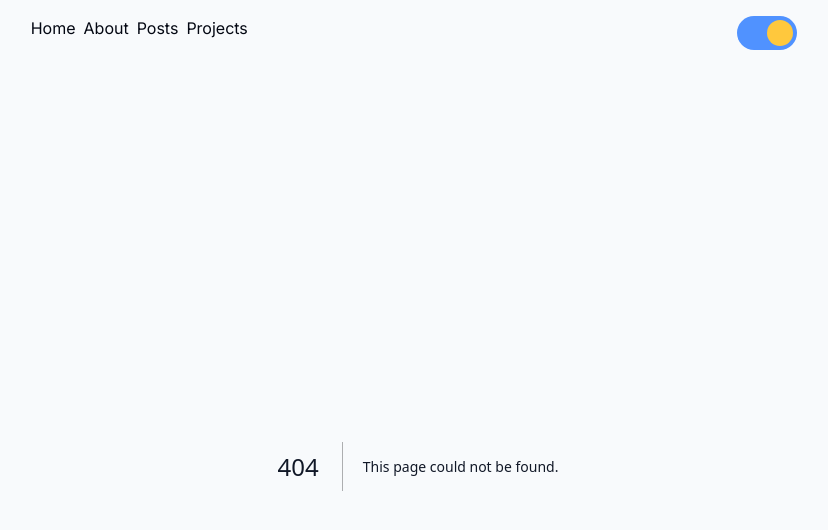
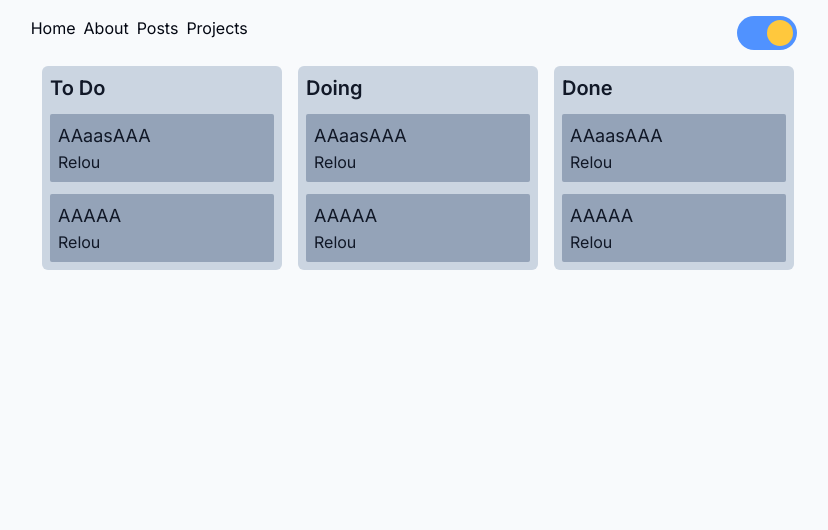
Before and after one commit to luizsetten/luizsetten-portfolio, a Next.js app: page /kanban in a window 1280 px wide. Before the commit this address had no page. Shown: the top 530 px of the page, without its empty margins (222-1050 px from the left). Built offline with nearby package versions, Linux system fonts and the light colour scheme.

Commit message:
feat: Including kanban

```diff
--- a/package.json
+++ b/package.json
@@ -11,6 +11,7 @@
   "dependencies": {
     "@types/node": "20.4.5",
     "@types/react": "18.2.16",
+    "@types/react-beautiful-dnd": "^13.1.4",
     "@types/react-dom": "18.2.7",
     "@vercel/analytics": "^1.0.1",
     "autoprefixer": "10.4.14",
@@ -22,6 +23,7 @@
     "next-contentlayer": "^0.3.4",
     "postcss": "8.4.27",
     "react": "18.2.0",
+    "react-beautiful-dnd": "^13.1.1",
     "react-dom": "18.2.0",
     "tailwindcss": "3.3.3",
     "typescript": "5.1.6"
--- /dev/null
+++ b/src/app/kanban/_components/DroppableCard.tsx
@@ -0,0 +1,63 @@
+import { StrictModeDroppable } from "@/components/StricModeDroppable";
+import { Draggable, DroppableProps } from "react-beautiful-dnd";
+
+const grid = 8;
+
+const getItemStyle = (isDragging: boolean, draggableStyle: any) => ({
+  // some basic styles to make the items look a bit nicer
+  userSelect: "none",
+  padding: grid * 2,
+  margin: `0 0 ${grid}px 0`,
+
+  // change background colour if dragging
+  background: isDragging ? "lightgreen" : "grey",
+
+  // styles we need to apply on draggables
+  ...draggableStyle,
+});
+
+const getListStyle = (isDraggingOver: boolean) => ({
+  background: isDraggingOver ? "lightblue" : "lightgrey",
+  padding: grid,
+  width: 250,
+});
+
+const DroppableCard = ({
+  title,
+  children,
+  ...props
+}: DroppableProps & { title: string }) => {
+  return (
+    <StrictModeDroppable droppableId="droppable">
+      {(provided, snapshot) => (
+        <div
+          {...provided.droppableProps}
+          ref={provided.innerRef}
+          style={getListStyle(snapshot.isDraggingOver)}
+          className="bg-slate-400 rounded-md w-60 py-2 px-2"
+        >
+          title
+          <Draggable key={"1"} draggableId="a" index={1}>
+            {(provided, snapshot) => (
+              <div
+                className="bg-gray-200 rounded-md"
+                ref={provided.innerRef}
+                {...provided.draggableProps}
+                {...provided.dragHandleProps}
+                style={getItemStyle(
+                  snapshot.isDragging,
+                  provided.draggableProps.style
+                )}
+              >
+                Eita
+              </div>
+            )}
+          </Draggable>
+          {provided.placeholder}
+        </div>
+      )}
+    </StrictModeDroppable>
+  );
+};
+
+export default DroppableCard;
--- /dev/null
+++ b/src/app/kanban/page.tsx
@@ -0,0 +1,164 @@
+"use client";
+
+import { StrictModeDroppable } from "@/components/StricModeDroppable";
+import { useEffect, useState } from "react";
+import {
+  DragDropContext,
+  Draggable,
+  DropResult,
+  OnDragEndResponder,
+} from "react-beautiful-dnd";
+
+const grid = 8;
+
+const getItemStyle = (draggableStyle: any) => ({
+  // some basic styles to make the items look a bit nicer
+  // userSelect: "none",
+  // padding: grid * 2,
+  // margin: `0 0 ${grid}px 0`,
+
+  // change background colour if dragging
+  // background: isDragging ? "lightgreen" : "grey",
+
+  // styles we need to apply on draggables
+  ...draggableStyle,
+});
+
+interface IKanbanCard {
+  id: string;
+  title: string;
+  description: string;
+}
+
+interface IKanbanColumn {
+  id: string;
+  title: string;
+  list: IKanbanCard[];
+}
+
+const Kanban = () => {
+  // https://github.com/atlassian/react-beautiful-dnd/blob/master/docs/about/examples.md
+  const [items, setItems] = useState<IKanbanColumn[]>([
+    {
+      id: "todo",
+      title: "To Do",
+      list: [
+        {
+          description: "Relou",
+          id: "first",
+          title: "AAaasAAA",
+        },
+        {
+          description: "Relou",
+          id: "firsat",
+          title: "AAAAA",
+        },
+      ],
+    },
+    {
+      id: "doing",
+      title: "Doing",
+      list: [
+        {
+          description: "Relou",
+          id: "fasdirst",
+          title: "AAaasAAA",
+        },
+        {
+          description: "Relou",
+          id: "fertirsat",
+          title: "AAAAA",
+        },
+      ],
+    },
+    {
+      id: "done",
+      title: "Done",
+      list: [
+        {
+          description: "Relou",
+          id: "fasdiadarst",
+          title: "AAaasAAA",
+        },
+        {
+          description: "Relou",
+          id: "fertigdfgrsat",
+          title: "AAAAA",
+        },
+      ],
+    },
+  ]);
+
+  const handleDragEnd: OnDragEndResponder = (res: DropResult) => {
+    if (!res.destination) return;
+
+    // Retrieve item from source
+    const colSource = items.find((col) => col.id === res.source.droppableId);
+    const colDest = items.find(
+      (col) => col.id === res.destination?.droppableId
+    );
+    if (!colSource || !colDest) return;
+
+    const item = colSource.list.splice(res.source.index, 1);
+
+    // Put into destination
+    colDest.list = [
+      ...colDest.list.slice(0, res.destination.index),
+      ...item,
+      ...colDest.list.slice(res.destination.index),
+    ];
+  };
+
+  return (
+    <DragDropContext onDragEnd={handleDragEnd}>
+      <div className="flex">
+        {items.map((column) => (
+          <StrictModeDroppable key={column.id} droppableId={column.id}>
+            {(provided, snapshot) => (
+              <div
+                {...provided.droppableProps}
+                ref={provided.innerRef}
+                className={
+                  snapshot.isDraggingOver
+                    ? "bg-slate-300 dark:bg-slate-600 rounded-md w-60 py-2 px-2 mx-2"
+                    : "bg-slate-300 dark:bg-slate-600 rounded-md w-60 py-2 px-2 mx-2"
+                }
+              >
+                <h1 className="text-xl font-semibold">{column.title}</h1>
+                {column.list.map((item, index) => (
+                  <Draggable key={item.id} draggableId={item.id} index={index}>
+                    {(provided, snapshot) => (
+                      <div
+                        className={`
+                        rounded-sm
+                        p-2
+                        mt-3
+                        ${
+                          snapshot.isDragging
+                            ? "bg-slate-500 dark:bg-slate-800"
+                            : "bg-slate-400 dark:bg-slate-700"
+                        }
+                        `}
+                        ref={provided.innerRef}
+                        {...provided.draggableProps}
+                        {...provided.dragHandleProps}
+                        style={getItemStyle(provided.draggableProps.style)}
+                      >
+                        <h1 className="text-lg">{item.title}</h1>
+                        <p>{item.description}</p>
+                      </div>
+                    )}
+                  </Draggable>
+                ))}
+
+                {provided.placeholder}
+              </div>
+            )}
+          </StrictModeDroppable>
+        ))}
+      </div>
+    </DragDropContext>
+  );
+};
+
+export default Kanban;
--- /dev/null
+++ b/src/components/StricModeDroppable/index.tsx
@@ -0,0 +1,18 @@
+// Thanks to William at https://medium.com/@wbern/getting-react-18s-strict-mode-to-work-with-react-beautiful-dnd-47bc909348e4
+
+import { useEffect, useState } from "react";
+import { Droppable, DroppableProps } from "react-beautiful-dnd";
+export const StrictModeDroppable = ({ children, ...props }: DroppableProps) => {
+  const [enabled, setEnabled] = useState(false);
+  useEffect(() => {
+    const animation = requestAnimationFrame(() => setEnabled(true));
+    return () => {
+      cancelAnimationFrame(animation);
+      setEnabled(false);
+    };
+  }, []);
+  if (!enabled) {
+    return null;
+  }
+  return <Droppable {...props}>{children}</Droppable>;
+};
```
Also changed, not shown: 1 other file (tests, documents, lock files or other folders).
